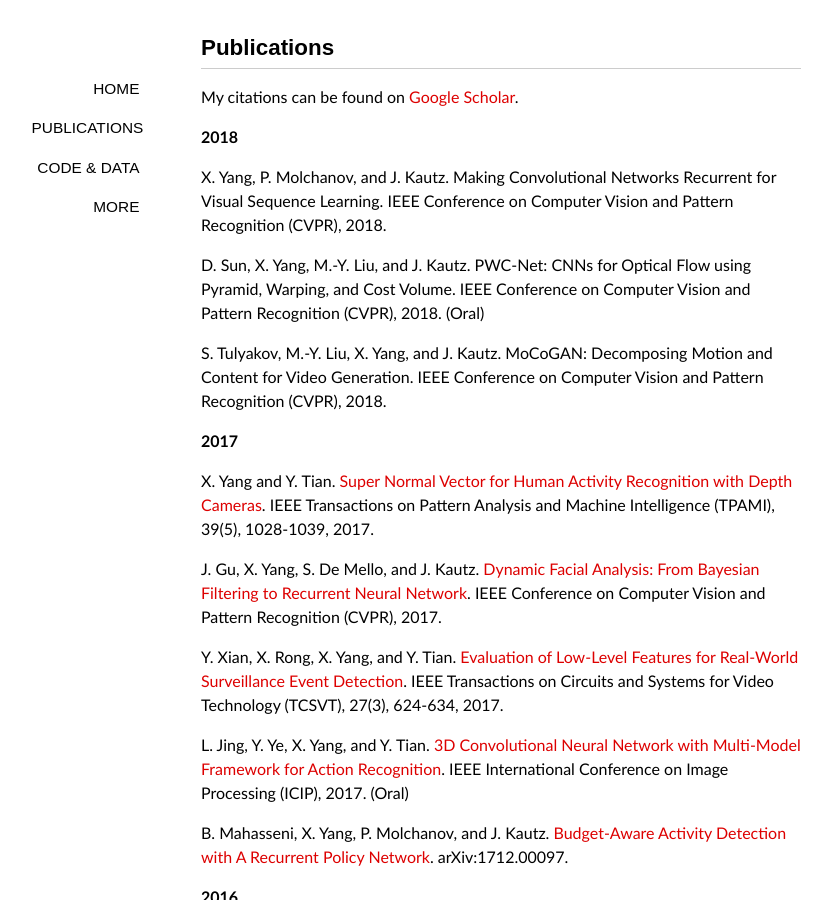
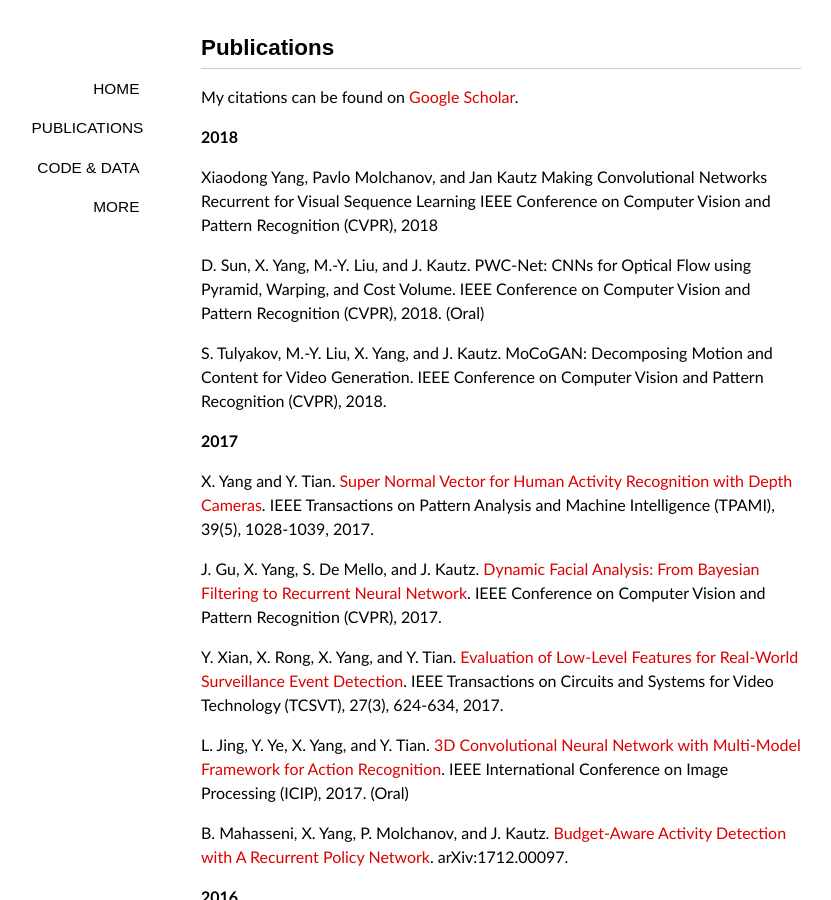
Before and after one commit to xiaodongyang/xiaodongyang.github.io, a Jekyll site: the page built from publications/index.md, in a window 1280 px wide and 900 px high. Shown: the whole window, without its empty margins (139-970 px from the left). Built offline with Jekyll 4.4.1, drawn with Linux system fonts in a browser that asks for light colours; some web fonts are replaced.

Commit message:
Update index.md

```diff
--- a/publications/index.md
+++ b/publications/index.md
@@ -9,7 +9,9 @@ My citations can be found on [Google Scholar](http://scholar.google.com/citation
 
 **2018**
 
-X. Yang, P. Molchanov, and J. Kautz. Making Convolutional Networks Recurrent for Visual Sequence Learning. IEEE Conference on Computer Vision and Pattern Recognition (CVPR), 2018.
+Xiaodong Yang, Pavlo Molchanov, and Jan Kautz
+Making Convolutional Networks Recurrent for Visual Sequence Learning
+IEEE Conference on Computer Vision and Pattern Recognition (CVPR), 2018
 
 D. Sun, X. Yang, M.-Y. Liu, and J. Kautz. PWC-Net: CNNs for Optical Flow using Pyramid, Warping, and Cost Volume. IEEE Conference on Computer Vision and Pattern Recognition (CVPR), 2018. (Oral)
 
```
